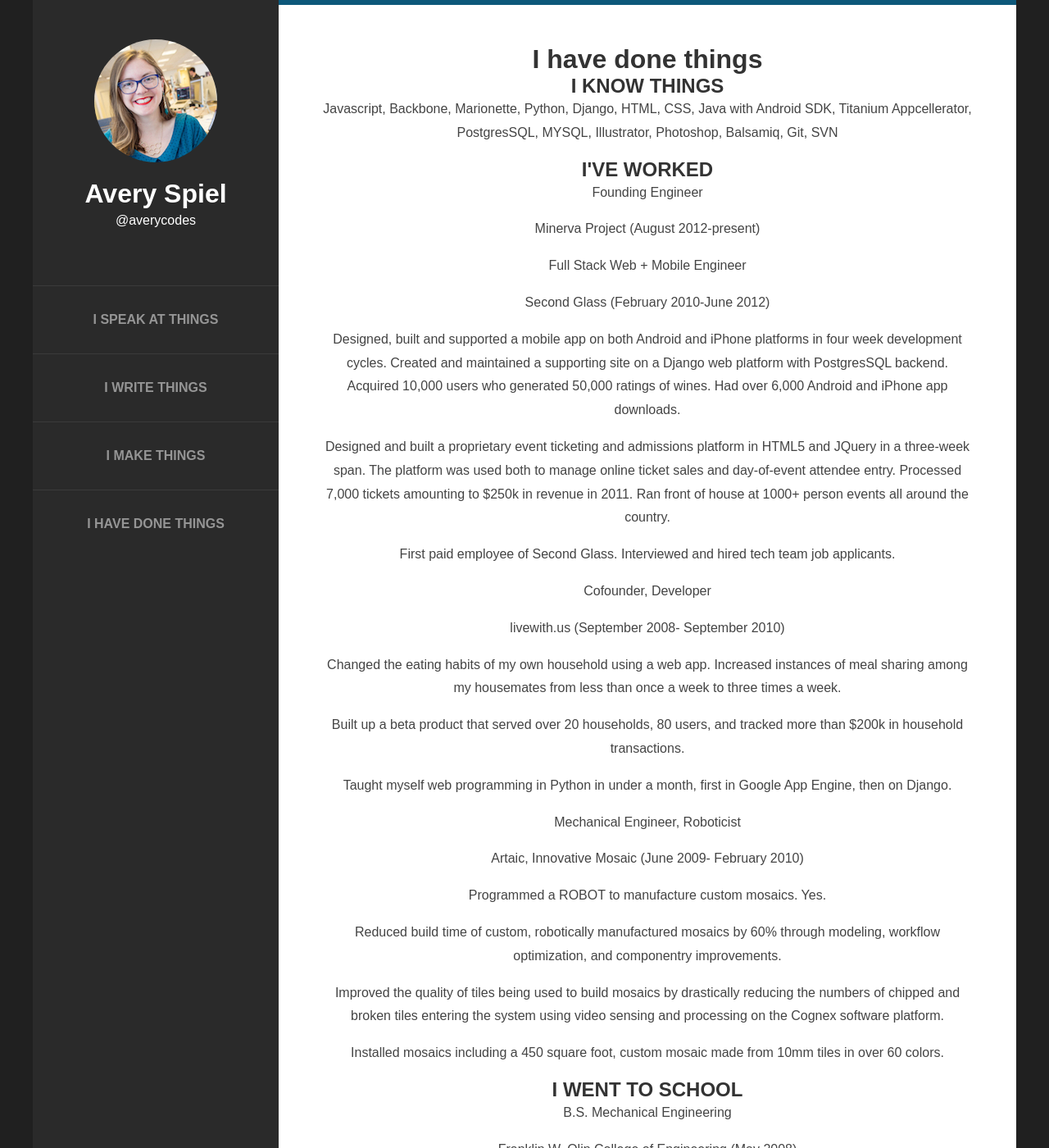
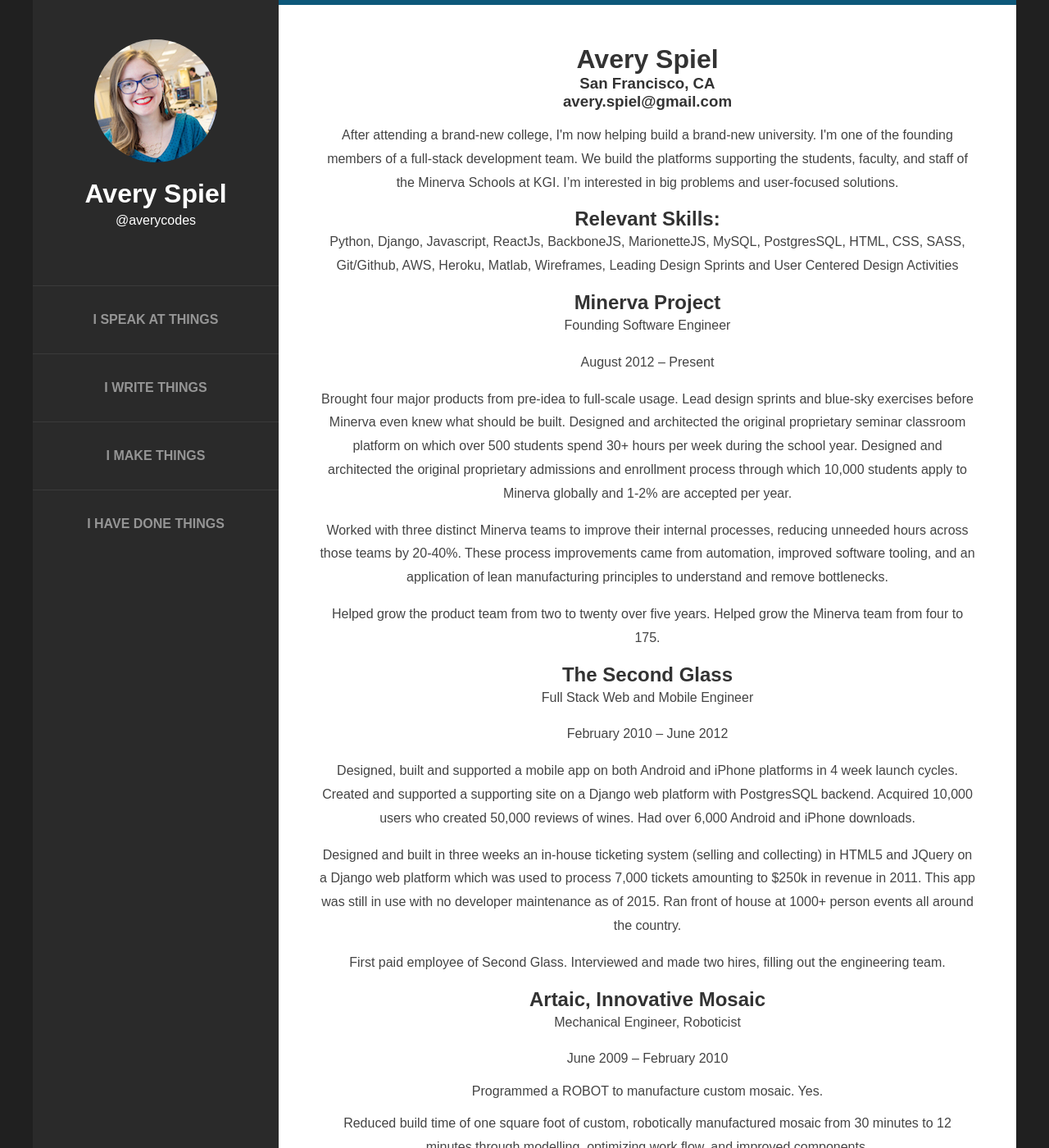
Before and after one commit to averycodes/averycodes.github.io, a Jekyll site: the page built from resume.html, in a window 1280 px wide and 1400 px high. Shown: the whole window at 82% size. Built offline with Jekyll 4.4.1, drawn with Linux system fonts in a browser that asks for light colours; some of the changed text lies outside the part shown.

Commit message:
Update text to most recent resume version

```diff
--- a/resume.html
+++ b/resume.html
@@ -2,35 +2,49 @@
 layout: default
 ---
 
-<h1>I have done things</h1>
-<h2>I KNOW THINGS</h2>
-<p>Javascript, Backbone, Marionette, Python, Django, HTML, CSS, Java with Android SDK, Titanium Appcellerator, PostgresSQL, MYSQL, Illustrator, Photoshop, Balsamiq, Git, SVN</p>
-
-<h2>I'VE WORKED</h2>
-<p>Founding Engineer</p>
-<p>Minerva Project (August 2012-present)</p>
-
-<p>Full Stack Web + Mobile Engineer</p>
-<p>Second Glass (February 2010-June 2012)</p>
-<p>Designed, built and supported a mobile app on both Android and iPhone platforms in four week development cycles. Created and maintained a supporting site on a Django web platform with PostgresSQL backend. Acquired 10,000 users who generated 50,000 ratings of wines. Had over 6,000 Android and iPhone app downloads.</p>
-<p>Designed and built a proprietary event ticketing and admissions platform in HTML5 and JQuery in a three-week span. The platform was used both to manage online ticket sales and day-of-event attendee entry. Processed 7,000 tickets amounting to $250k in revenue in 2011. Ran front of house at 1000+ person events all around the country.</p>
-<p>First paid employee of Second Glass. Interviewed and hired tech team job applicants.</p>
-
-<p>Cofounder, Developer</p>
-<p>livewith.us (September 2008- September 2010)</p>
-<p>Changed the eating habits of my own household using a web app. Increased instances of meal sharing among my housemates from less than once a week to three times a week.</p>
-<p>Built up a beta product that served over 20 households, 80 users, and tracked more than $200k in household transactions.</p>
-<p>Taught myself web programming in Python in under a month, first in Google App Engine, then on Django.</p>
-
+<h1>Avery Spiel</h1>
+<h3>San Francisco, CA</h3>
+<h3>avery.spiel@gmail.com</h3>
+<p></p>
+<p>After attending a brand-new college, I'm now helping build a brand-new university. I'm one of the founding members of a
+full-stack development team. We build the platforms supporting the students, faculty, and staff of the Minerva Schools at
+ KGI. I’m interested in big problems and user-focused solutions.</p>
+<p></p>
+<h2>Relevant Skills:</h2>
+<p>Python, Django, Javascript, ReactJs, BackboneJS, MarionetteJS, MySQL, PostgresSQL, HTML, CSS, SASS, Git/Github, AWS, Heroku, Matlab, Wireframes, Leading Design Sprints and User Centered Design Activities</p>
+<p></p>
+<h2>Minerva Project</h2>
+<p>Founding Software Engineer</p>
+<p>August 2012 – Present</p>
+<p></p>
+<p>Brought four major products from pre-idea to full-scale usage. Lead design sprints and blue-sky exercises before Minerva even knew what should be built. Designed and architected the original proprietary seminar classroom platform on which over 500 students spend 30+ hours per week during the school year. Designed and architected the original proprietary admissions and enrollment process through which 10,000 students apply to Minerva globally and 1-2% are accepted per year.</p>
+<p></p>
+<p>Worked with three distinct Minerva teams to improve their internal processes, reducing unneeded hours across those teams by 20-40%. These process improvements came from automation, improved software tooling, and an application of lean manufacturing principles to understand and remove bottlenecks.</p>
+<p></p>
+<p>Helped grow the product team from two to twenty over five years. Helped grow the Minerva team from four to 175.</p>
+<p></p>
+<h2>The Second Glass</h2>
+<p>Full Stack Web and Mobile Engineer</p>
+<p>February 2010 – June 2012</p>
+<p></p>
+<p>Designed, built and supported a mobile app on both Android and iPhone platforms in 4 week launch cycles. Created and supported a supporting site on a Django web platform with PostgresSQL backend. Acquired 10,000 users who created 50,000 reviews of wines. Had over 6,000 Android and iPhone downloads.</p>
+<p></p>
+<p>Designed and built in three weeks an in-house ticketing system (selling and collecting) in HTML5 and JQuery on a Django web platform which was used to process 7,000 tickets amounting to $250k in revenue in 2011. This app was still in use with no developer maintenance as of 2015. Ran front of house at 1000+ person events all around the country.</p>
+<p></p>
+<p>First paid employee of Second Glass. Interviewed and made two hires, filling out the engineering team.</p>
+<p></p>
+<h2>Artaic, Innovative Mosaic</h2>
 <p>Mechanical Engineer, Roboticist</p>
-<p>Artaic, Innovative Mosaic (June 2009- February 2010)</p>
-<p>Programmed a ROBOT to manufacture custom mosaics. Yes.</p>
-<p>Reduced build time of custom, robotically manufactured mosaics by 60% through modeling, workflow optimization, and componentry improvements.</p>
-<p>Improved the quality of tiles being used to build mosaics by drastically reducing the numbers of chipped and broken tiles entering the system using video sensing and processing on the Cognex software platform.</p>
-<p>Installed mosaics including a 450 square foot, custom mosaic made from 10mm tiles in over 60 colors.</p>
-
-<h2>I WENT TO SCHOOL</h2>
+<p>June 2009 – February 2010</p>
+<p></p>
+Programmed a ROBOT to manufacture custom mosaic. Yes.
+<p></p>
+<p>Reduced build time of one square foot of custom, robotically manufactured mosaic from 30 minutes to 12 minutes through modelling, optimizing work flow, and improved components.</p>
+<p></p>
+<p>Improved the quality of tiles being used to build mosaics, drastically reducing the numbers of chipped and broken tiles entering the system using Cognex vision software.</p>
+<p></p>
+<p>Manufactured and installed mosaics including a 450 square foot, custom mosaic made from 10mm tiles in over 60 colors.</p>
+<p></p>
+<h2>Franklin W. Olin College of Engineering</h2>
 <p>B.S. Mechanical Engineering</p>
-<p>Franklin W. Olin College of Engineering (May 2008)</p>
-<p>Relevant Coursework: Software Design, User Oriented Collaborative Design, Principles of Engineering, Product Design and Development, Sustainable Design, Mechanical Design, Design for Manufacture</p>
-<p>Emphasis on User Centered Design</p>
+<p>September 2004 – May 2008</p>
```
